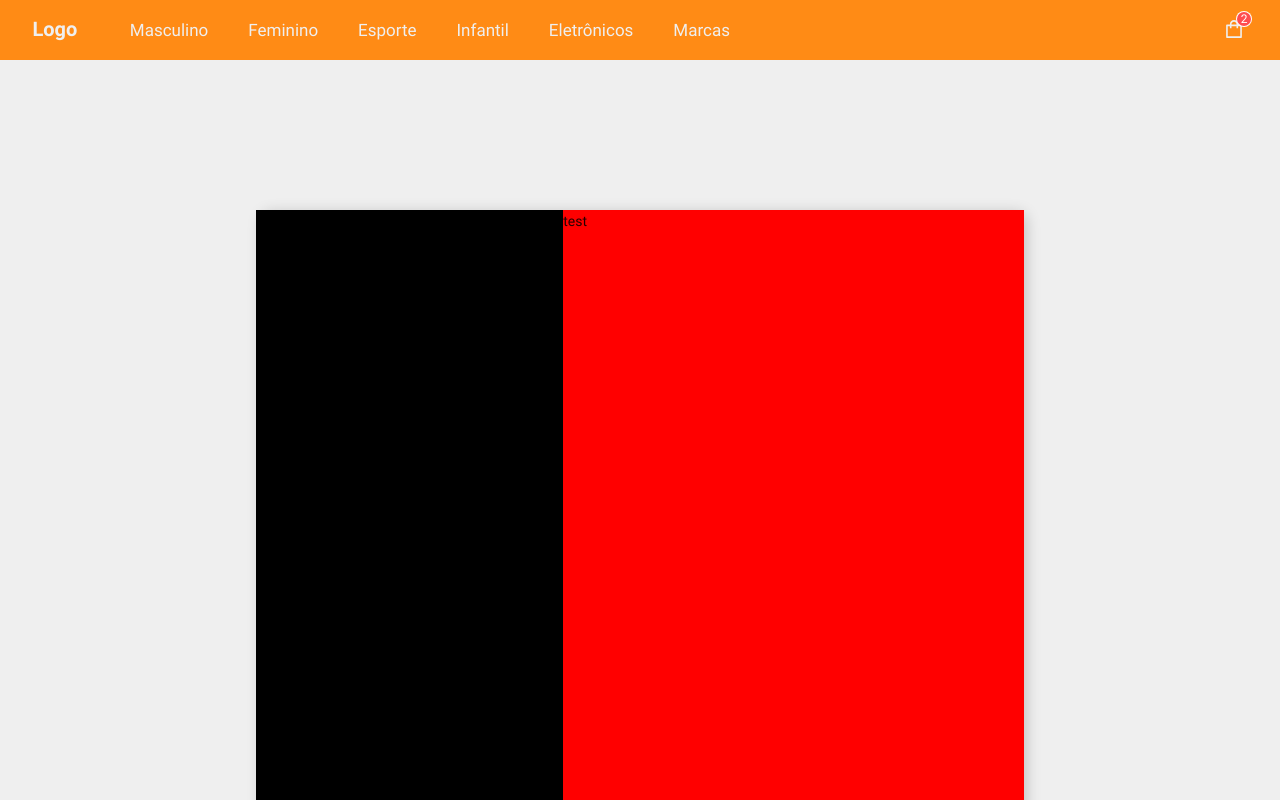
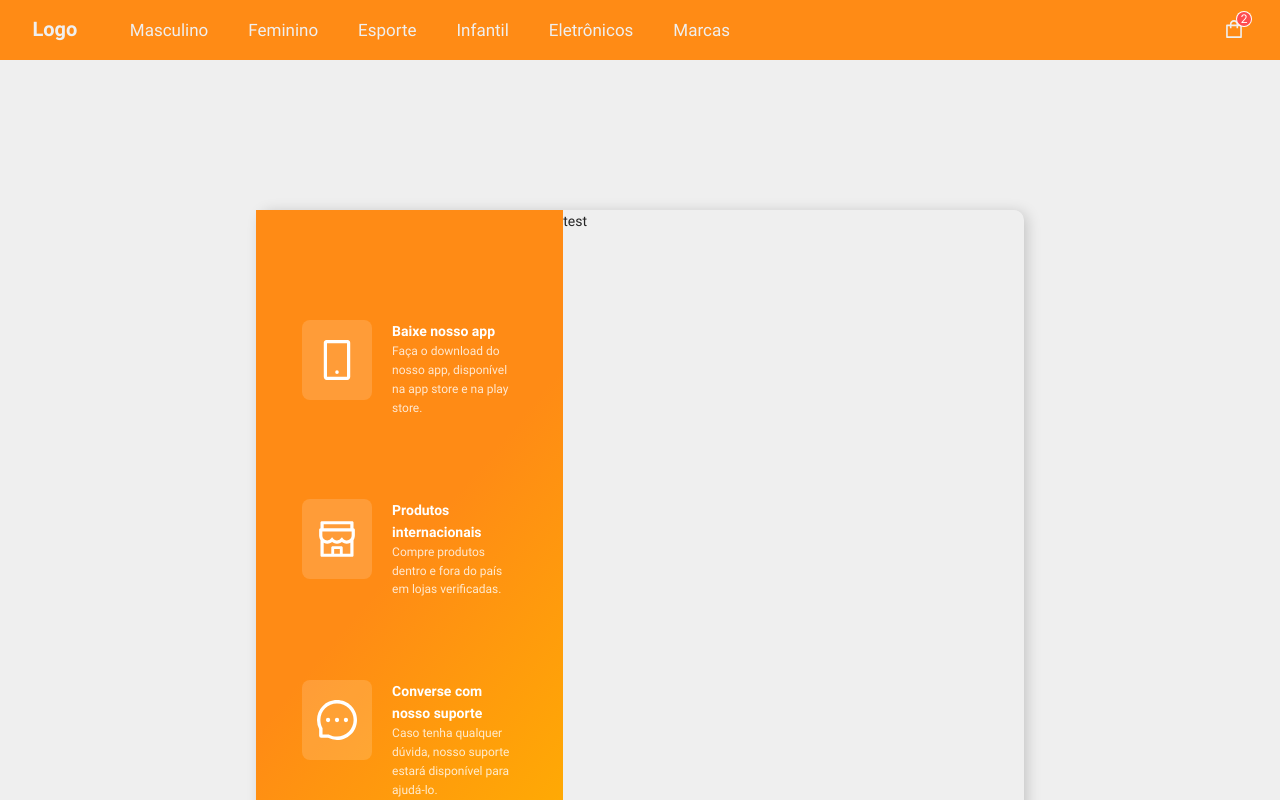
Before and after one commit to EduardoPD1921/e.com-frontend, a React (Create React App) app: page /signUp in a window 1280 px wide. Shown: the top 800 px of the page. Built offline with nearby package versions, Linux system fonts and the light colour scheme.

Commit message:
:construction: Marketing cards implemented in the Sign up form

```diff
--- a/src/pages/SignUp/index.js
+++ b/src/pages/SignUp/index.js
@@ -2,13 +2,21 @@ import React from 'react';
 
 import Header from '../../components/Header';
 import Footer from '../../components/Footer';
+
+import { MobileOutlined, ShopOutlined, MessageOutlined } from '@ant-design/icons';
 
 import {
   SignUpSection,
   FormSection,
   FormShape,
   FormMarketingInfo,
-  FormInputs
+  FormInputs,
+  MarketingSection,
+  TextCard,
+  IconShape,
+  CardTitle,
+  CardText,
+  CardInfo
 } from './styles';
 
 function SignUp() {
@@ -19,7 +27,47 @@ function SignUp() {
       <FormSection>
         <FormShape>
           <FormMarketingInfo>
-            test
+            <MarketingSection>
+              <TextCard>
+                <IconShape>
+                  <MobileOutlined style={{ fontSize: 40, color: 'white', margin: 15 }} />
+                </IconShape>
+                <CardText>
+                  <CardTitle>
+                    Baixe nosso app
+                  </CardTitle>
+                  <CardInfo>
+                    Faça o download do nosso app, disponível na app store e na play store.
+                  </CardInfo>
+                </CardText>
+              </TextCard>
+              <TextCard>
+                <IconShape>
+                  <ShopOutlined style={{ fontSize: 40, color: 'white', margin: 15 }} />
+                </IconShape>
+                <CardText>
+                  <CardTitle>
+                    Produtos internacionais
+                  </CardTitle>
+                  <CardInfo>
+                    Compre produtos dentro e fora do país em lojas verificadas.
+                  </CardInfo>
+                </CardText>
+              </TextCard>
+              <TextCard>
+                <IconShape>
+                  <MessageOutlined style={{ fontSize: 40, color: 'white', margin: 15 }} />
+                </IconShape>
+                <CardText>
+                  <CardTitle>
+                    Converse com nosso suporte
+                  </CardTitle>
+                  <CardInfo>
+                    Caso tenha qualquer dúvida, nosso suporte estará disponível para ajudá-lo.
+                  </CardInfo>
+                </CardText>
+              </TextCard>
+            </MarketingSection>
           </FormMarketingInfo>
           <FormInputs>
             test
--- a/src/pages/SignUp/styles.js
+++ b/src/pages/SignUp/styles.js
@@ -31,14 +31,60 @@ export const FormMarketingInfo = styled.div`
   flex: 2;
 
   display: flex;
+  justify-content: center;
+  align-items: center;
 
-  background: black;
+  color: white;
+
+  background: rgb(255,139,21);
+  background: -moz-linear-gradient(130deg, rgba(255,139,21,1) 49%, rgba(255,177,0,1) 100%);
+  background: -webkit-linear-gradient(130deg, rgba(255,139,21,1) 49%, rgba(255,177,0,1) 100%);
+  background: linear-gradient(130deg, rgba(255,139,21,1) 49%, rgba(255,177,0,1) 100%);
+  filter: progid:DXImageTransform.Microsoft.gradient(startColorstr="#ff8b15",endColorstr="#ffb100",GradientType=1);
+`;
+
+export const MarketingSection = styled.div`
+  width: 70%;
+  height: 80%;
+
+  display: flex;
+  flex-direction: column;
+  justify-content: space-around;
+`;
+
+export const TextCard = styled.div`
+  display: flex;
+`;
+
+export const IconShape = styled.div`
+  height: 80px;
+
+  background-color: rgba(255, 255, 255, 0.15);
+
+  display: flex;
+  justify-content: center;
+  align-items: center;
+
+  border-radius: 8px;
+`;
+
+export const CardText = styled.div`
+  margin-left: 20px;
+`;
+
+export const CardTitle = styled.div`
+  font-family: robotoBold;
+`;
+
+export const CardInfo = styled.div`
+  display: flex;
+
+  font-size: 12px;
+  opacity: 0.8;
 `;
 
 export const FormInputs = styled.div`
   flex: 3;
 
   display: flex;
-
-  background: red;
 `;
```
